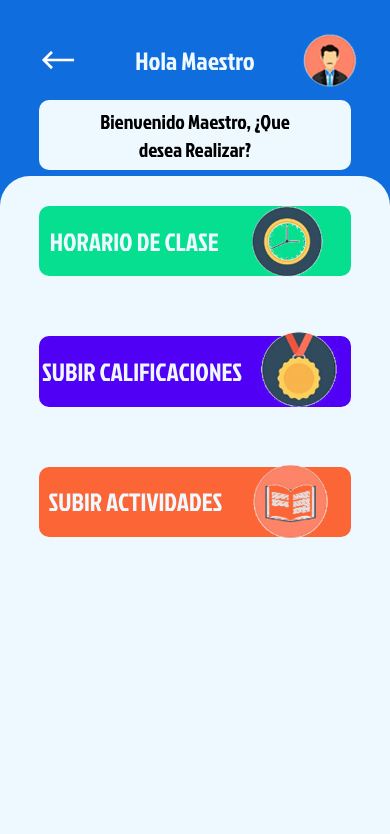
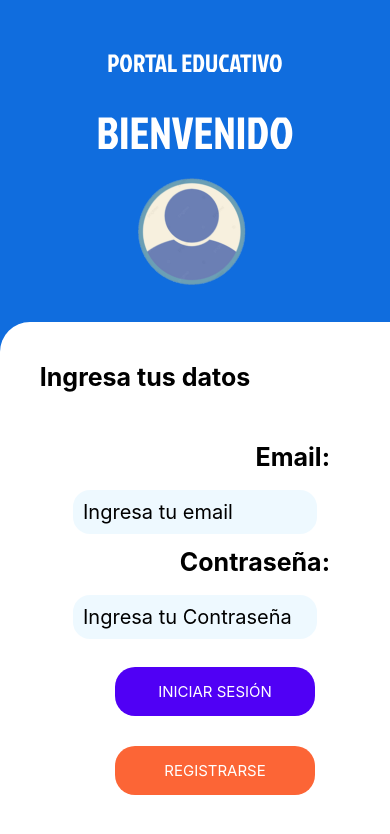
Before and after one commit to fatejohann/proyectoDPS, a React Native app in the folder portal_Educativo/: screen / in a window 390 px wide. Shown: the top 834 px of the page. Built offline with nearby package versions, Linux system fonts and the light colour scheme.

Commit message:
arreglando bug

```diff
--- a/portal_Educativo/App.js
+++ b/portal_Educativo/App.js
@@ -40,7 +40,7 @@ export default function App() {
 
   return (
     <NavigationContainer>
-      <Stack.Navigator initialRouteName='Home' >
+      <Stack.Navigator initialRouteName='Login' >
         <Stack.Screen name="Login" component={Login} options={{ headerShown: false }}/>
         <Stack.Screen name="Registro" component={Registro}  options={{ headerShown: false }}/>
 
```
